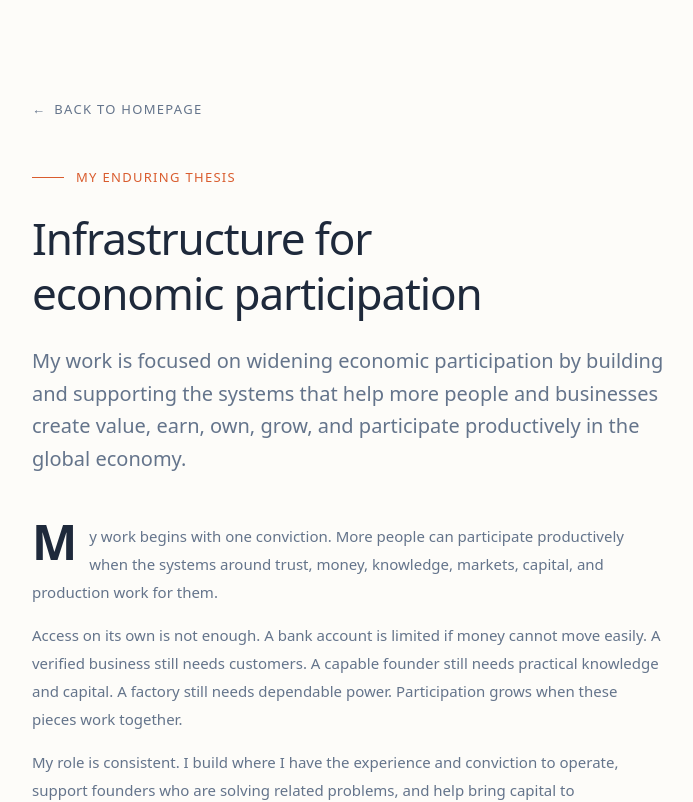
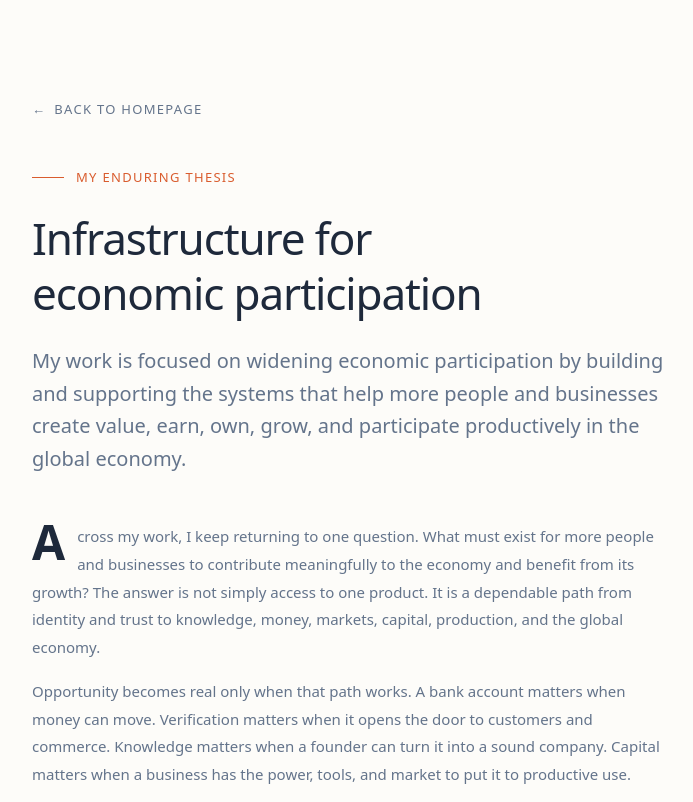
Before and after one commit to Threadigit/adetuyi.com, a Next.js app: page /thesis in a window 1280 px wide. Shown: the top 802 px of the page, without its empty margins (292-985 px from the left). Built offline with nearby package versions, Linux system fonts and the light colour scheme.

Commit message:
Strengthen economic participation argument

```diff
--- a/src/app/thesis/page.tsx
+++ b/src/app/thesis/page.tsx
@@ -115,22 +115,25 @@ export default function EconomicParticipationThesisPage() {
 
         <div className="thesis-body max-w-none">
           <p className="first-letter:text-[48px] first-letter:font-bold first-letter:text-foreground first-letter:mr-3 first-letter:float-left first-letter:leading-[0.8]">
-            My work begins with one conviction. More people can participate
-            productively when the systems around trust, money, knowledge,
-            markets, capital, and production work for them.
+            Across my work, I keep returning to one question. What must exist
+            for more people and businesses to contribute meaningfully to the
+            economy and benefit from its growth? The answer is not simply
+            access to one product. It is a dependable path from identity and
+            trust to knowledge, money, markets, capital, production, and the
+            global economy.
           </p>
           <p>
-            Access on its own is not enough. A bank account is limited if money
-            cannot move easily. A verified business still needs customers. A
-            capable founder still needs practical knowledge and capital. A
-            factory still needs dependable power. Participation grows when
-            these pieces work together.
+            Opportunity becomes real only when that path works. A bank account
+            matters when money can move. Verification matters when it opens the
+            door to customers and commerce. Knowledge matters when a founder can
+            turn it into a sound company. Capital matters when a business has
+            the power, tools, and market to put it to productive use.
           </p>
           <p>
-            My role is consistent. I build where I have the experience and
-            conviction to operate, support founders who are solving related
-            problems, and help bring capital to opportunities that can widen
-            participation at scale.
+            My role is deliberate. I build where my operating experience is
+            strongest, support a small number of founders advancing the same
+            vision, and help capital reach opportunities that can expand
+            economic participation at meaningful scale.
           </p>
 
           <h2 className="text-[22px] md:text-[26px] font-medium text-foreground tracking-tight mt-14 mb-5">
```
